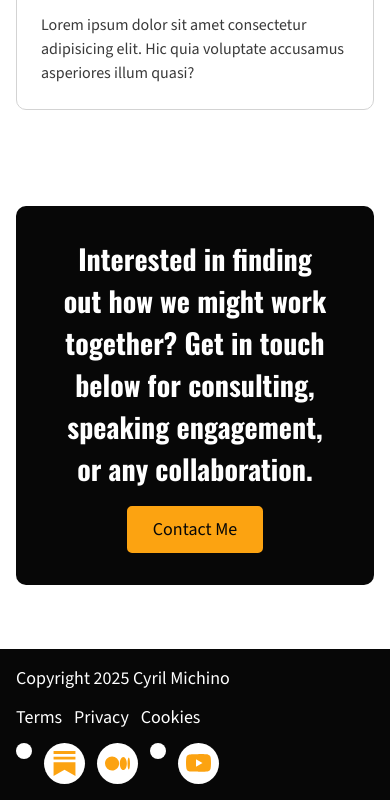
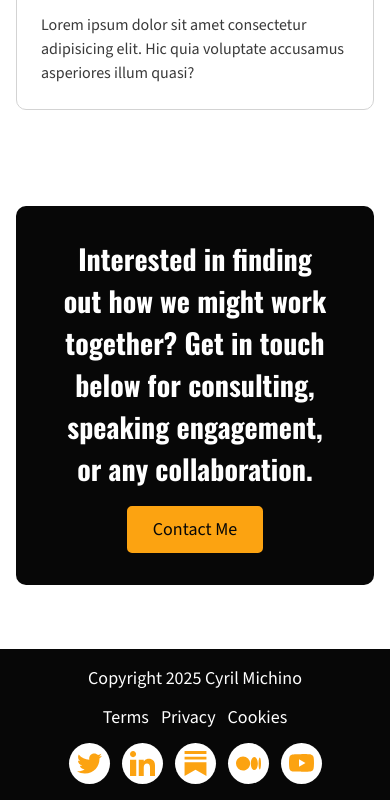
Before and after one commit to cyrilmichino/personal-website, a website built with Vite: page index.html in a window 390 px wide. Shown: the part 6033-6833 px from the top of the page. Built offline with nearby package versions, Linux system fonts and the light colour scheme.

Commit message:
Complete Footer and Homepage responsivity

```diff
--- a/index.html
+++ b/index.html
@@ -178,7 +178,7 @@
       </div>
       </section>
     </main>
-    <footer class="flex space-between bg-black">
+    <footer class="flex space-between bg-black horizontal-centered">
       <p class="text-white">Copyright 2025 Cyril Michino</p>
       <nav id="footer-nav" class="text-white">
         <ul role="list" class="nav flex space-evenly flex-direction-row">
@@ -189,15 +189,20 @@
       </nav>
       <div id="social-links">
         <ul role="list" class="nav flex space-evenly flex-direction-row">
-          <li><a href="" id="LinkedIn"><div class="icon-card"></div></a></li>
-          <li><a href="" id="Substack"><div class="icon-card"><svg role="img" xmlns="http://www.w3.org/2000/svg" width="25" height="25" fill="currentColor" class="bi bi-substack" viewBox="0 0 16 16">
+          <li><a href="https://x.com/cyrilmichino" id="X/Twitter"><div class="icon-card"><svg role="img" id="X/Twitter" viewBox="0 -2 20 20" width="25" height="25" xmlns="http://www.w3.org/2000/svg" xmlns:xlink="http://www.w3.org/1999/xlink" fill="currentColor">
+            <g id="SVGRepo_bgCarrier" stroke-width="0"></g><g id="SVGRepo_tracerCarrier" stroke-linecap="round" stroke-linejoin="round"></g><g id="SVGRepo_iconCarrier"> <title>twitter [#154]</title> <desc>Created with Sketch.</desc> <defs> </defs> <g id="Page-1" stroke="none" stroke-width="1" fill="currentColor" fill-rule="evenodd"> <g id="Dribbble-Light-Preview" transform="translate(-60.000000, -7521.000000)" fill="currentColor"> <g id="icons" transform="translate(56.000000, 160.000000)">
+              <path d="M10.29,7377 C17.837,7377 21.965,7370.84365 21.965,7365.50546 C21.965,7365.33021 21.965,7365.15595 21.953,7364.98267 C22.756,7364.41163 23.449,7363.70276 24,7362.8915 C23.252,7363.21837 22.457,7363.433 21.644,7363.52751 C22.5,7363.02244 23.141,7362.2289 23.448,7361.2926 C22.642,7361.76321 21.761,7362.095 20.842,7362.27321 C19.288,7360.64674 16.689,7360.56798 15.036,7362.09796 C13.971,7363.08447 13.518,7364.55538 13.849,7365.95835 C10.55,7365.79492 7.476,7364.261 5.392,7361.73762 C4.303,7363.58363 4.86,7365.94457 6.663,7367.12996 C6.01,7367.11125 5.371,7366.93797 4.8,7366.62489 L4.8,7366.67608 C4.801,7368.5989 6.178,7370.2549 8.092,7370.63591 C7.488,7370.79836 6.854,7370.82199 6.24,7370.70483 C6.777,7372.35099 8.318,7373.47829 10.073,7373.51078 C8.62,7374.63513 6.825,7375.24554 4.977,7375.24358 C4.651,7375.24259 4.325,7375.22388 4,7375.18549 C5.877,7376.37088 8.06,7377 10.29,7376.99705" id="twitter-[#154]"> </path> </g> </g> </g> </g>
+            </svg></div></a></li>
+          <li><a href="https://linkedin.com/in/cyrilmichino" id="LinkedIn"><div class="icon-card"><svg role="img" id="LinkedIn" viewBox="0 0 20 20" width="25" height="25" xmlns="http://www.w3.org/2000/svg" xmlns:xlink="http://www.w3.org/1999/xlink" fill="currentColor"><g id="SVGRepo_bgCarrier" stroke-width="0"></g><g id="SVGRepo_tracerCarrier" stroke-linecap="round" stroke-linejoin="round"></g><g id="SVGRepo_iconCarrier"> <title>linkedin [#161]</title> <desc>Created with Sketch.</desc> <defs> </defs> <g id="Page-1" stroke="none" stroke-width="1" fill="currentColor" fill-rule="evenodd"> <g id="Dribbble-Light-Preview" transform="translate(-180.000000, -7479.000000)" fill="currentColor"> <g id="icons" transform="translate(56.000000, 160.000000)">
+            <path d="M144,7339 L140,7339 L140,7332.001 C140,7330.081 139.153,7329.01 137.634,7329.01 C135.981,7329.01 135,7330.126 135,7332.001 L135,7339 L131,7339 L131,7326 L135,7326 L135,7327.462 C135,7327.462 136.255,7325.26 139.083,7325.26 C141.912,7325.26 144,7326.986 144,7330.558 L144,7339 L144,7339 Z M126.442,7323.921 C125.093,7323.921 124,7322.819 124,7321.46 C124,7320.102 125.093,7319 126.442,7319 C127.79,7319 128.883,7320.102 128.883,7321.46 C128.884,7322.819 127.79,7323.921 126.442,7323.921 L126.442,7323.921 Z M124,7339 L129,7339 L129,7326 L124,7326 L124,7339 Z" id="linkedin-[#161]"> </path> </g> </g> </g> </g>
+          </svg></div></a></li>
+          <li><a href="https://michino.substack.com" id="Substack"><div class="icon-card"><svg role="img" xmlns="http://www.w3.org/2000/svg" width="25" height="25" fill="currentColor" class="bi bi-substack" viewBox="0 0 16 16">
             <path d="M15 3.604H1v1.891h14v-1.89ZM1 7.208V16l7-3.926L15 16V7.208zM15 0H1v1.89h14z"/>
           </svg></div></a></li>
-          <li><a href="" id="Medium"><div class="icon-card"><svg role="img" xmlns="http://www.w3.org/2000/svg" width="25" height="25" fill="currentColor" class="bi bi-medium" viewBox="0 0 16 16">
+          <li><a href="https://cyrilmichino.medium.com" id="Medium"><div class="icon-card"><svg role="img" xmlns="http://www.w3.org/2000/svg" width="25" height="25" fill="currentColor" class="bi bi-medium" viewBox="0 0 16 16">
             <path d="M9.025 8c0 2.485-2.02 4.5-4.513 4.5A4.506 4.506 0 0 1 0 8c0-2.486 2.02-4.5 4.512-4.5A4.506 4.506 0 0 1 9.025 8m4.95 0c0 2.34-1.01 4.236-2.256 4.236S9.463 10.339 9.463 8c0-2.34 1.01-4.236 2.256-4.236S13.975 5.661 13.975 8M16 8c0 2.096-.355 3.795-.794 3.795-.438 0-.793-1.7-.793-3.795 0-2.096.355-3.795.794-3.795.438 0 .793 1.699.793 3.795"/>
           </svg></div></a></li>
-          <li><a href="" id="X/Twitter"><div class="icon-card"></div></a></li>
-          <li><a href="" id="YouTube"><div class="icon-card"><svg role="img" xmlns="http://www.w3.org/2000/svg" width="25" height="25" fill="currentColor" class="bi bi-youtube" viewBox="0 0 16 16">
+          <li><a href="https://youtube.com/@cmichino" id="YouTube"><div class="icon-card"><svg role="img" xmlns="http://www.w3.org/2000/svg" width="25" height="25" fill="currentColor" class="bi bi-youtube" viewBox="0 0 16 16">
             <path d="M8.051 1.999h.089c.822.003 4.987.033 6.11.335a2.01 2.01 0 0 1 1.415 1.42c.101.38.172.883.22 1.402l.01.104.022.26.008.104c.065.914.073 1.77.074 1.957v.075c-.001.194-.01 1.108-.082 2.06l-.008.105-.009.104c-.05.572-.124 1.14-.235 1.558a2.01 2.01 0 0 1-1.415 1.42c-1.16.312-5.569.334-6.18.335h-.142c-.309 0-1.587-.006-2.927-.052l-.17-.006-.087-.004-.171-.007-.171-.007c-1.11-.049-2.167-.128-2.654-.26a2.01 2.01 0 0 1-1.415-1.419c-.111-.417-.185-.986-.235-1.558L.09 9.82l-.008-.104A31 31 0 0 1 0 7.68v-.123c.002-.215.01-.958.064-1.778l.007-.103.003-.052.008-.104.022-.26.01-.104c.048-.519.119-1.023.22-1.402a2.01 2.01 0 0 1 1.415-1.42c.487-.13 1.544-.21 2.654-.26l.17-.007.172-.006.086-.003.171-.007A100 100 0 0 1 7.858 2zM6.4 5.209v4.818l4.157-2.408z"/>
           </svg></div></a></li>
         </ul>
--- a/src/style.css
+++ b/src/style.css
@@ -204,6 +204,11 @@ img {
 }
 @media (min-width: 50em) {
   .wrapper {
+    padding-inline: 2rem;
+  }
+}
+@media (min-width: 70em) {
+  .wrapper {
     padding-inline: 5rem;
   }
 }
@@ -223,6 +228,9 @@ img {
 }
 .flex-direction-row {
   flex-direction: row;
+}
+.horizontal-centered {
+  align-items: center;
 }
 .vertical-centered {
   justify-content: center;
@@ -268,6 +276,11 @@ header {
   z-index: 100;
 }
 @media (min-width: 50em) {
+  header {
+    padding-inline: 2rem;
+  }
+}
+@media (min-width: 70em) {
   header {
     padding-inline: 5rem;
   }
```
Also changed, not shown: public/gumroad.svg (deleted), public/udemy.svg (deleted), 1 other file.
